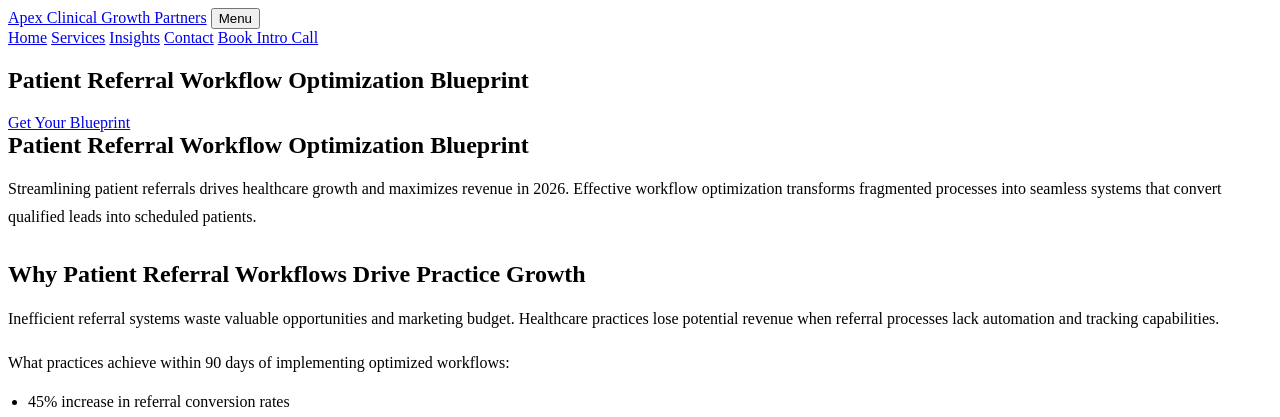
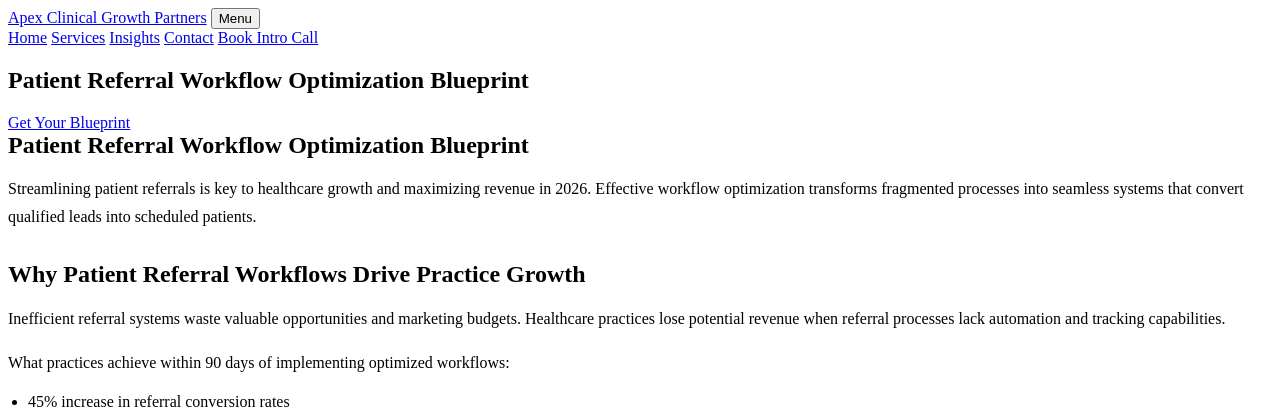
Before and after one commit to prjctlphbt/orbitr-canary-angular-20260228, a Jekyll site: the page patient-referral-workflow-blueprint.html, which Jekyll copies as it is, in a window 1280 px wide. Shown: the top 417 px of the page. Built offline with Jekyll 4.4.1, drawn with Linux system fonts in a browser that asks for light colours.

Commit message:
Refresh and update content: patient-referral-workflow-blueprint.html

```diff
--- a/patient-referral-workflow-blueprint.html
+++ b/patient-referral-workflow-blueprint.html
@@ -4,10 +4,9 @@
 <head>
 <meta charset="utf-8"/>
 <meta content="width=device-width, initial-scale=1.0" name="viewport"/>
-<meta content="Optimize your patient referral workflow with Apex Clinical Growth Partners. Streamline processes, reduce delays, and boost referral volume by 40% in 2026. Get your blueprint today." name="description"/>
+<meta content="Enhance your patient referral workflow with Apex Clinical Growth Partners. Streamline processes, minimize delays, and increase referral volume by 40% in 2026. Obtain your blueprint today." name="description"/>
 <title>Patient Referral Workflow Optimization Blueprint | 2026 Guide</title>
 <style>
-
 
 /* Minimal functional styles (accordion, forms only) */
 
@@ -49,7 +48,7 @@
  box-sizing: border-box;
 }
 
- </style>
+</style>
 <style id="orbitr-generated-content-style">
 .orbitr-generated-content > * {
  margin: 0;
@@ -84,7 +83,8 @@
 .orbitr-generated-content li {
  line-height: 1.65;
 }
-</style></head>
+</style>
+</head>
 <body>
 <header>
 <div class="container navbar">
@@ -109,9 +109,9 @@
 <section class="landing-content">
 <div class="container orbitr-generated-content">
 <h1>Patient Referral Workflow Optimization Blueprint</h1>
-<p>Streamlining patient referrals drives healthcare growth and maximizes revenue in 2026. Effective workflow optimization transforms fragmented processes into seamless systems that convert qualified leads into scheduled patients.</p>
+<p>Streamlining patient referrals is key to healthcare growth and maximizing revenue in 2026. Effective workflow optimization transforms fragmented processes into seamless systems that convert qualified leads into scheduled patients.</p>
 <h2>Why Patient Referral Workflows Drive Practice Growth</h2>
-<p>Inefficient referral systems waste valuable opportunities and marketing budget. Healthcare practices lose potential revenue when referral processes lack automation and tracking capabilities.</p>
+<p>Inefficient referral systems waste valuable opportunities and marketing budgets. Healthcare practices lose potential revenue when referral processes lack automation and tracking capabilities.</p>
 <p>What practices achieve within 90 days of implementing optimized workflows:</p>
 <ul>
 <li>45% increase in referral conversion rates</li>
@@ -179,14 +179,14 @@
 <div class="container small-note">Framework canary fixture for Orbitr approval testing.</div>
 </footer>
 <script>
- // FAQ accordion functionality
- document.querySelectorAll('.faq-question').forEach(button => {
+// FAQ accordion functionality
+document.querySelectorAll('.faq-question').forEach(button => {
  button.addEventListener('click', () => {
  const expanded = button.getAttribute('aria-expanded') === 'true';
  button.setAttribute('aria-expanded', !expanded);
  button.parentElement.classList.toggle('active');
  });
- });
- </script>
+});
+</script>
 </body>
 </html>
```
